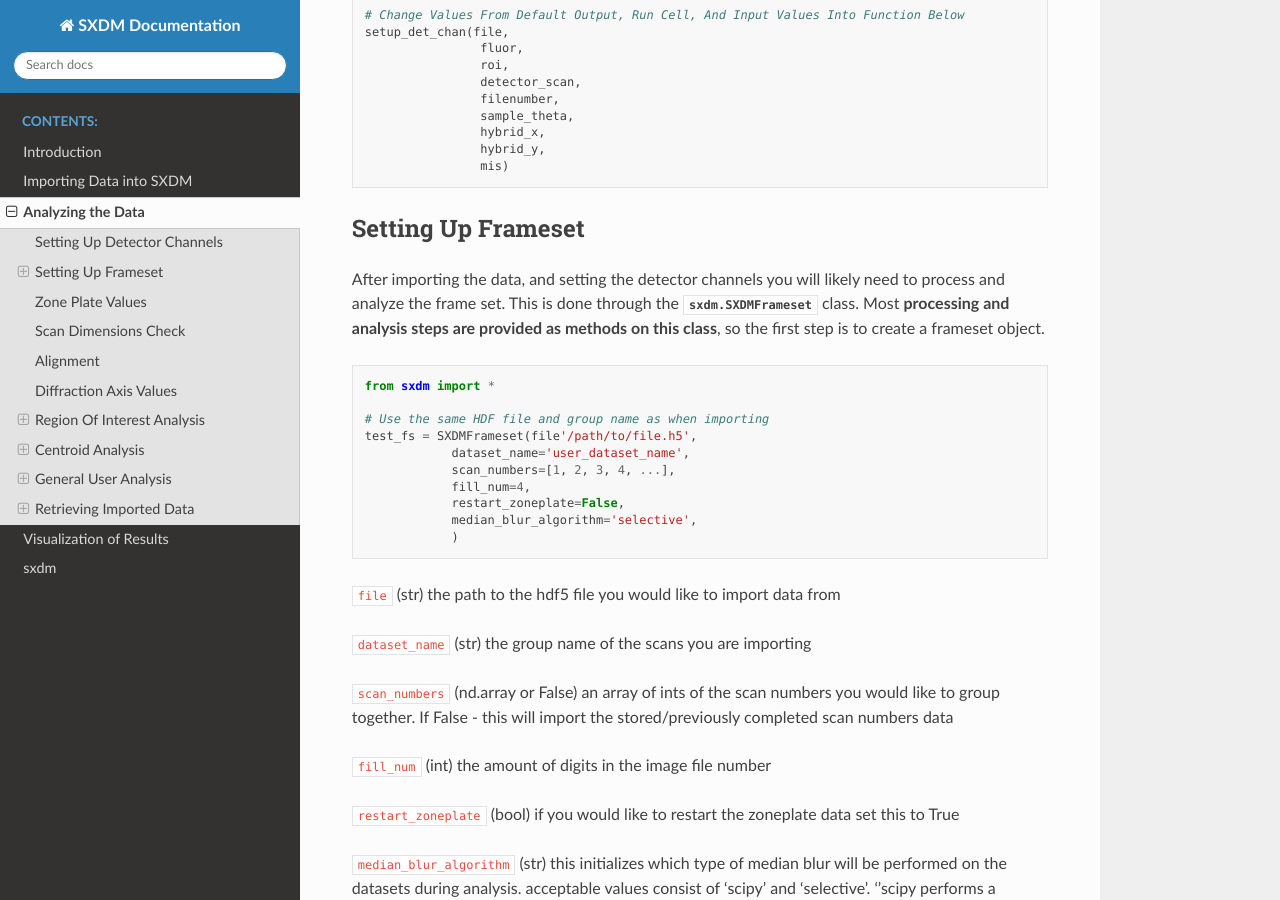
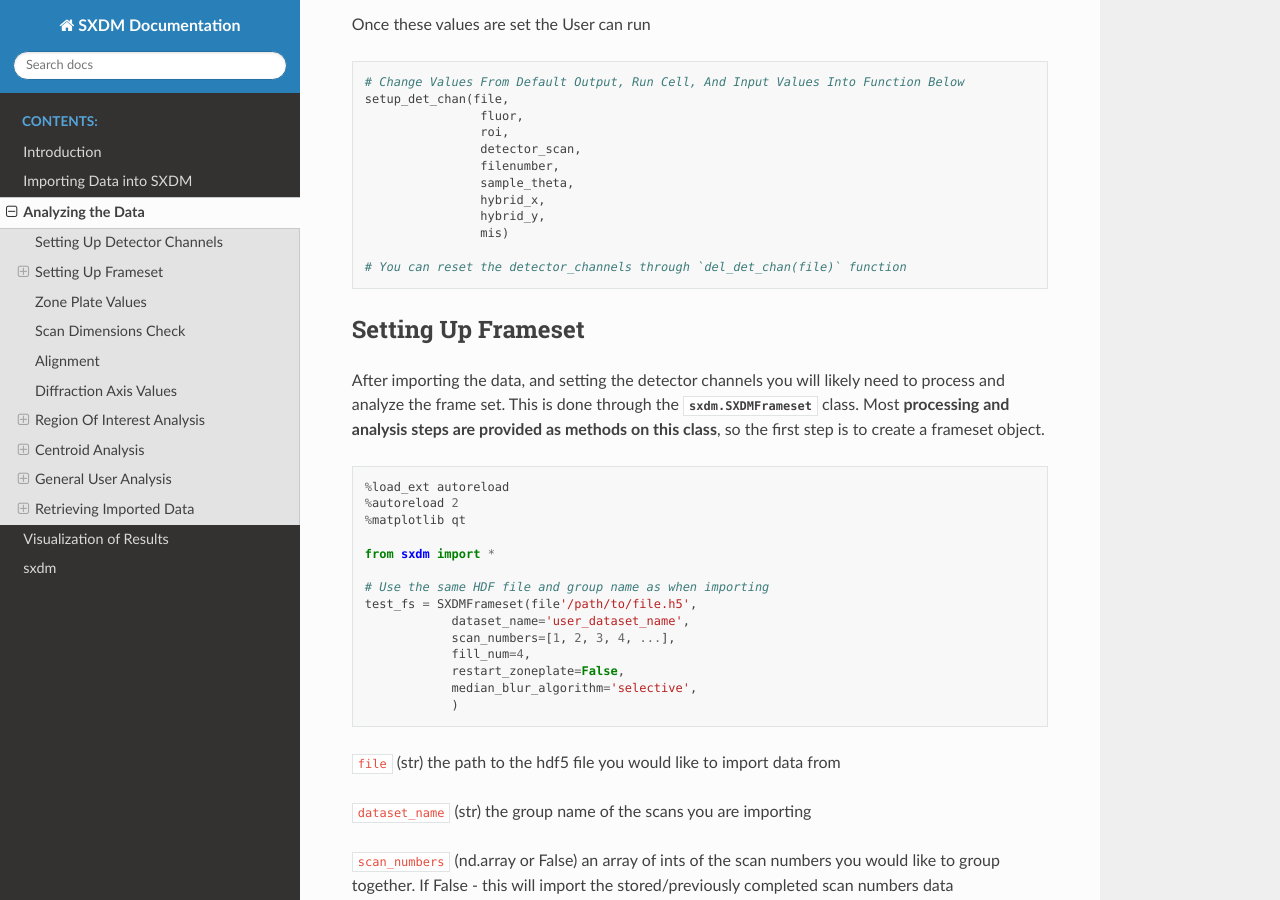
Before and after one commit to WilliamJudge94/sxdm, a Sphinx documentation site: the page built from docs/analysis.rst, in a window 1280 px wide and 900 px high, scrolled down 1816 px. Built offline with Sphinx 7.4.7 and the Read the Docs theme 2.0.0, drawn with Linux system fonts in a browser that asks for light colours; some of the changed text lies outside the part shown.

```diff
--- a/docs/analysis.rst
+++ b/docs/analysis.rst
@@ -12,6 +12,10 @@ them every time the User would like to go back and analyze a specific
 dataset. To begin, run the following
 
 .. code:: python
+
+    %load_ext autoreload
+    %autoreload 2
+    %matplotlib qt
 
     from sxdm import *
 
@@ -97,6 +101,8 @@ Once these values are set the User can run
                     hybrid_y,
                     mis)
 
+    # You can reset the detector_channels through `del_det_chan(file)` function
+
 
 Setting Up Frameset
 ===================
@@ -107,6 +113,10 @@ need to process and analyze the frame set. This is done through the
 so the first step is to create a frameset object.
 
 .. code:: python
+
+    %load_ext autoreload
+    %autoreload 2
+    %matplotlib qt
 
     from sxdm import *
 
@@ -203,6 +213,25 @@ one to use in the GUI. Once all alignment centers have been set, it is ok to jus
   # Run through five passes of the default phase correlation
   test_fs.alignment(reset=False)
 
+
+**Brings Up All Fluor Maps**
+
+.. figure:: images/alignment3.png
+    :scale: 50 %
+    :align: center
+
+**User Select Center**
+
+.. figure:: images/alignment4.png
+    :scale: 50 %
+    :align: center
+
+**Showing All Centers**
+
+.. figure:: images/alignment5.png
+    :scale: 50 %
+    :align: center
+
 ``reset`` (bool) - if you would like to completely reset the alignment make this equal True
 
 .. note::
@@ -253,6 +282,11 @@ Through a GUI the User can select multiple region of interests from the summed d
 ``bkg_multiplier`` (int) - an integer value applied to the backgound scans
 
 ``restart`` (bool) - if set to True this will reset all the segmentation data
+
+
+.. figure:: images/roi_analysis1.png
+    :scale: 50 %
+    :align: center
 
 .. note::
 
```
Also changed, not shown: docs/visualization.rst (+9 -0 lines), docs/images/alignment1.png (added), docs/images/alignment2.png (added), docs/images/alignment3.png (added), docs/images/alignment4.png (added), docs/images/alignment5.png (added), docs/images/centroid_viewer.png (added), docs/images/det_chan1.png (added), docs/images/det_chan2.png (added), docs/images/det_chan3.png (added), docs/images/import_images.png (added), docs/images/import_mda.png (added), docs/images/init_fs.png (added), docs/images/roi_analysis1.png (added), 2 more files, 1 other file.
